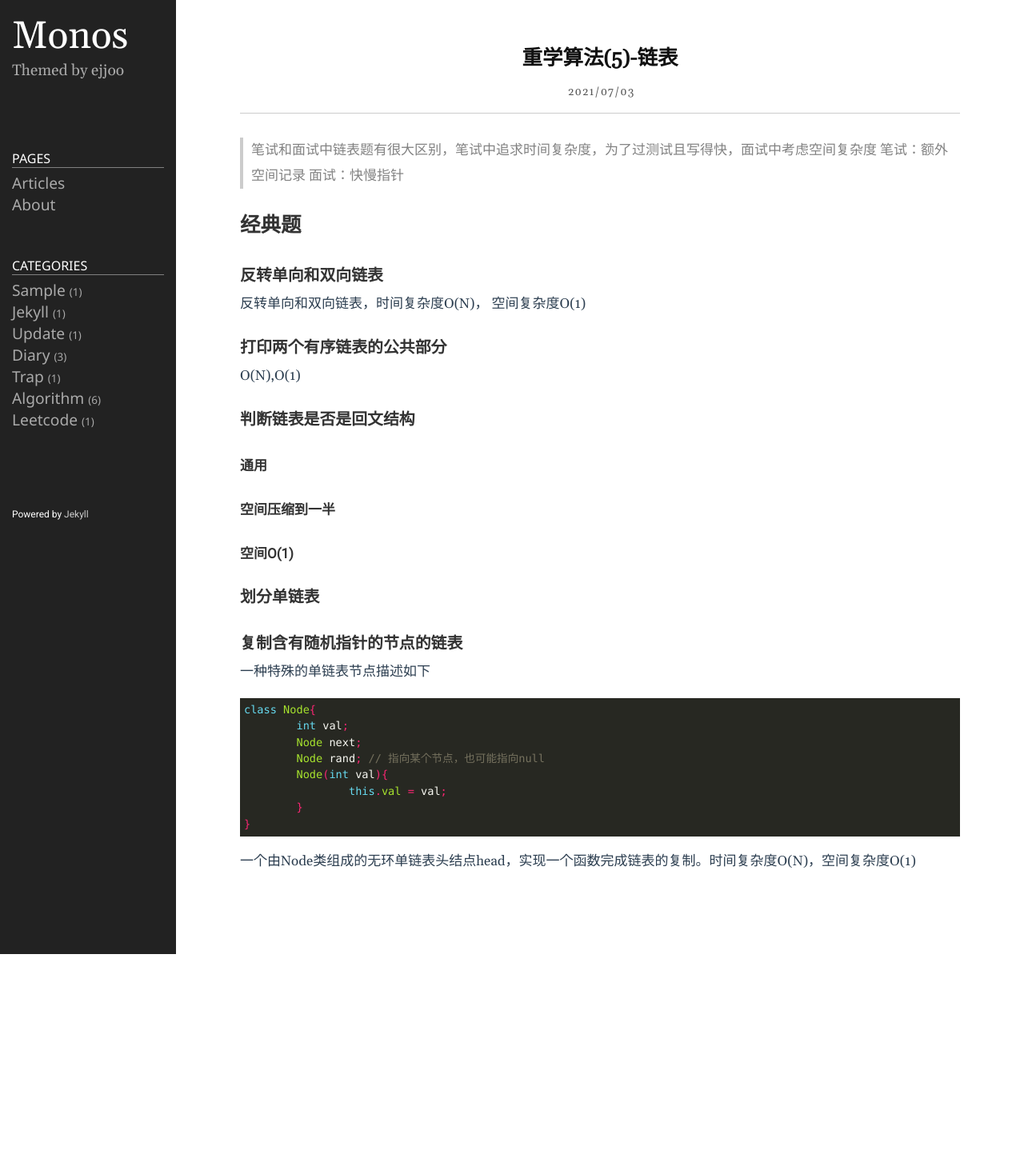
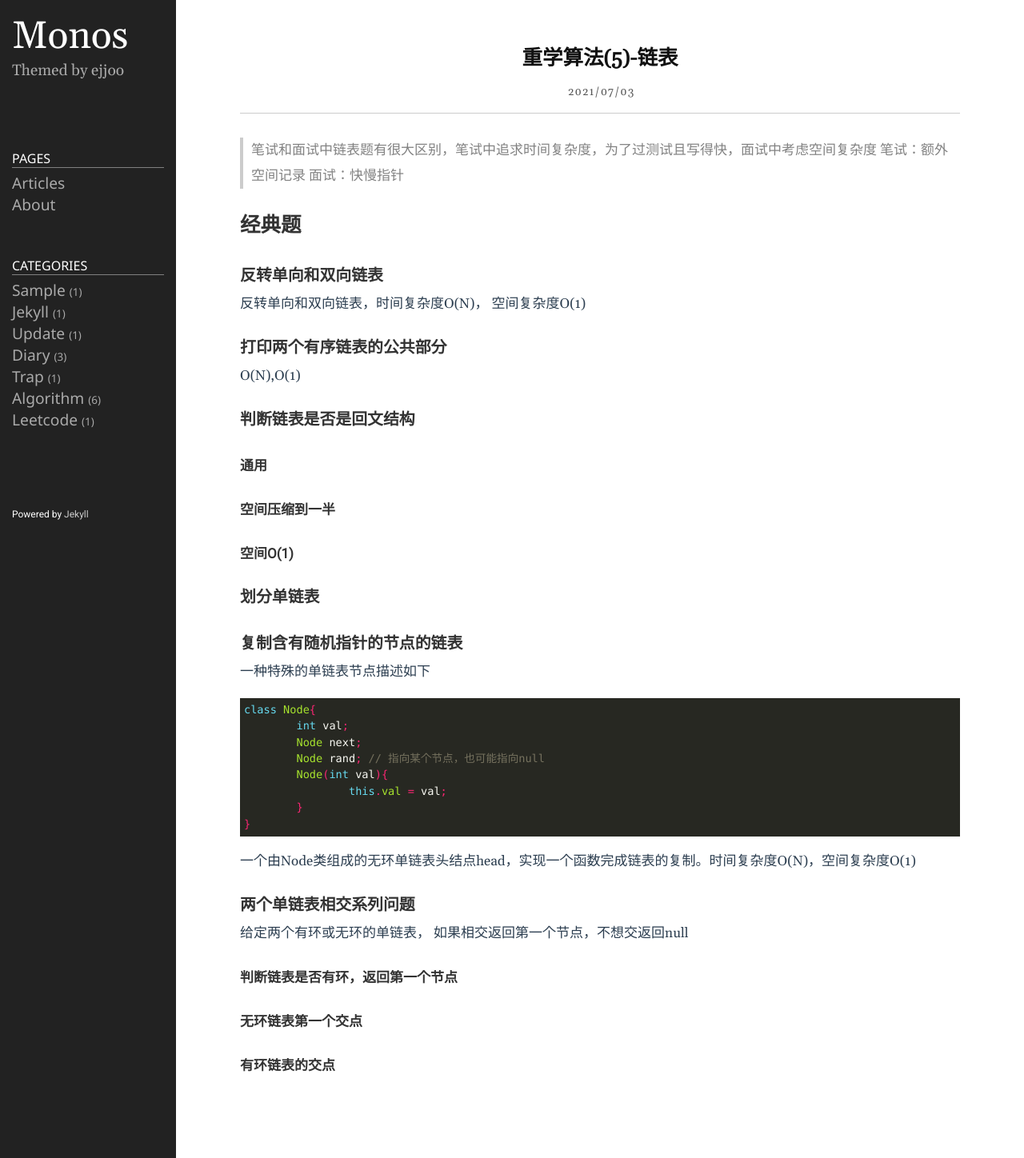
Before and after one commit to Taunk714/Taunk.github.io, a Jekyll site: the page built from _posts/2021-07-03-重学算法(5)-链表.md, in a window 1280 px wide. Shown: the whole page at 80% size. Built offline with Jekyll 4.4.1, drawn with Linux system fonts in a browser that asks for light colours; before the commit the page ends 1193 px from its top, so only the background shows below that.

Commit message:
修改文件: _posts/2021-07-03-重学算法(5)-链表.md

````diff
--- a/_posts/2021-07-03-重学算法(5)-链表.md
+++ b/_posts/2021-07-03-重学算法(5)-链表.md
@@ -35,3 +35,8 @@ class Node{
 }
 ```
 一个由Node类组成的无环单链表头结点head，实现一个函数完成链表的复制。时间复杂度O(N)，空间复杂度O(1)
+### 两个单链表相交系列问题
+给定两个有环或无环的单链表， 如果相交返回第一个节点，不想交返回null
+#### 判断链表是否有环，返回第一个节点
+#### 无环链表第一个交点
+#### 有环链表的交点
````
